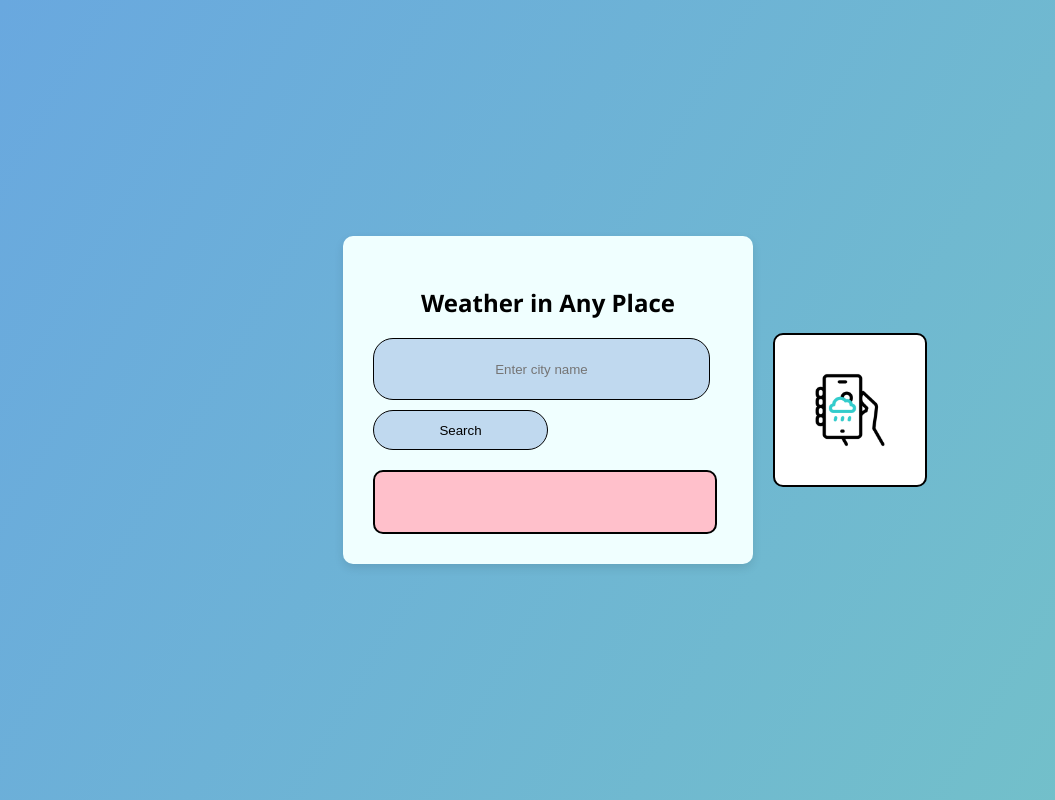
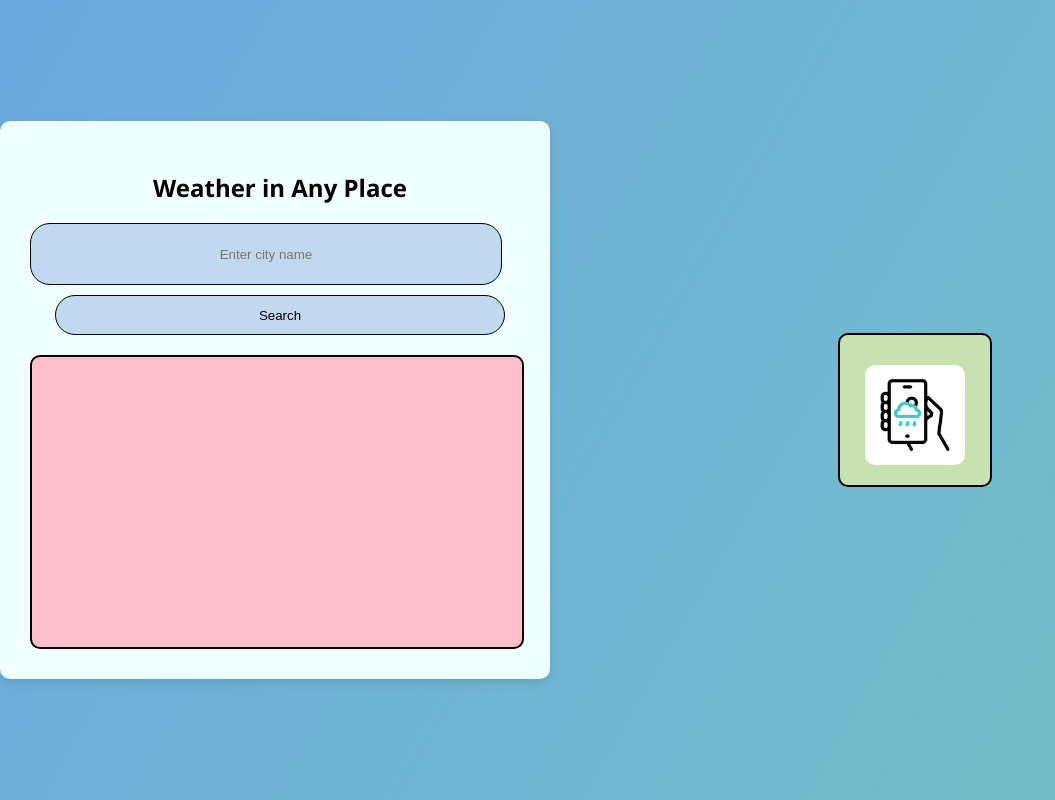
Before and after one commit to Rishikanomula/Full-Stack-Web-Development, a plain HTML site: page Weather Prediction/index.html in a window 1280 px wide. Shown: the whole page, without its empty margins (0-1055 px from the left). Drawn offline with Linux system fonts and the light colour scheme.

Commit message:
24 feb 2025

```diff
--- a/Weather Prediction/script.js
+++ b/Weather Prediction/script.js
@@ -4,7 +4,7 @@ const cityInput = document.getElementById('cityInput');
 const searchButton = document.getElementById('searchButton');
 const cityNameElement = document.getElementById('cityName');
 const temperatureElement = document.getElementById('temperature');
-const descriptionElement = document.getElementById('descripition');
+const descriptionElement = document.getElementById('description');
 
 
 searchButton.addEventListener('click', () => {
@@ -25,7 +25,7 @@ function getWeather(city) {
         .then(response => {
             if (!response.ok) {
                 return response.json().then(errorData => {
-                    throw new Error(errorData.message || 'City not found. Please check the spelling.');
+                    throw new Error(errorData.message || 'City not found.');
                 });
             }
             return response.json();
@@ -41,6 +41,11 @@ function getWeather(city) {
 }
 
 function displayWeather(data) {
+    if (!data.weather || data.weather.length === 0) {
+        console.error('Weather data is missing:', data);
+        alert('Weather data not found for this location.');
+        return;
+    }
     // Extract relevant data from the API response
     const cityName = data.name;
     const temperature = (data.main.temp - 273.15).toFixed(2); // Convert Kelvin to Celsius
--- a/Weather Prediction/style.css
+++ b/Weather Prediction/style.css
@@ -14,9 +14,11 @@ body {
 .container {
     background-color: azure;
     padding: 30px;
+    padding-right:20px;
     border-radius: 10px;
     box-shadow: 0 4px 10px rgba(0, 0, 0, 0.1);
-    width: 350px;
+    width: 90%;
+    max-width: 500px;
     text-align: center;
 }
 
@@ -33,7 +35,7 @@ input {
     height: 40px;
     width: 90%;
     border-radius: 20px;
-    border: 1px solid black;
+    border: 1px solid rgb(0, 0, 0);
     padding: 10px;
     color: #000;
     text-align: center;
@@ -43,21 +45,21 @@ button {
     background: #c0d9ef;
     border-radius: 20px;
     height: 40px;
-    width: 50%;
-    align-self: auto;/*Check this once*/
+    width: 90%;
+    margin: 0 auto;
     border: 1px solid black;
     cursor: pointer;
     transition: 0.3s ease-in-out;
 }
 
 button:hover {
-    background: #74c3c7;
+    background: #abc5dc;
 }
 
 /* Weather Info Box */
 .weather-box {
-    width: 300px;
-    height: 250x;
+    width: 90%;
+    height: 250px; /* Fixed typo */
     margin-top: 20px;
     background-color: pink;
     padding: 20px;
@@ -67,19 +69,18 @@ button:hover {
 
 /* Weather Image Box */
 .image-box {
-    width: 100px;
-    height: 100px;
-    margin-top: 20px;
-    margin-right:10px;
-    margin-left:20px;
-    background-color: white;
-    padding: 25px;
+    width: 150px;
+    height: 150px;
+    margin: 20px auto 0;
+    background-color: rgb(199, 225, 176);
     border-radius: 10px;
     border: 2px solid black;
 }
 
 #weatherImage {
     max-width: 100%;
-    height: auto;
+    height: 100px;
+    width: 100px;
+    margin-top: 30px;
     border-radius: 10px;
 }
```
